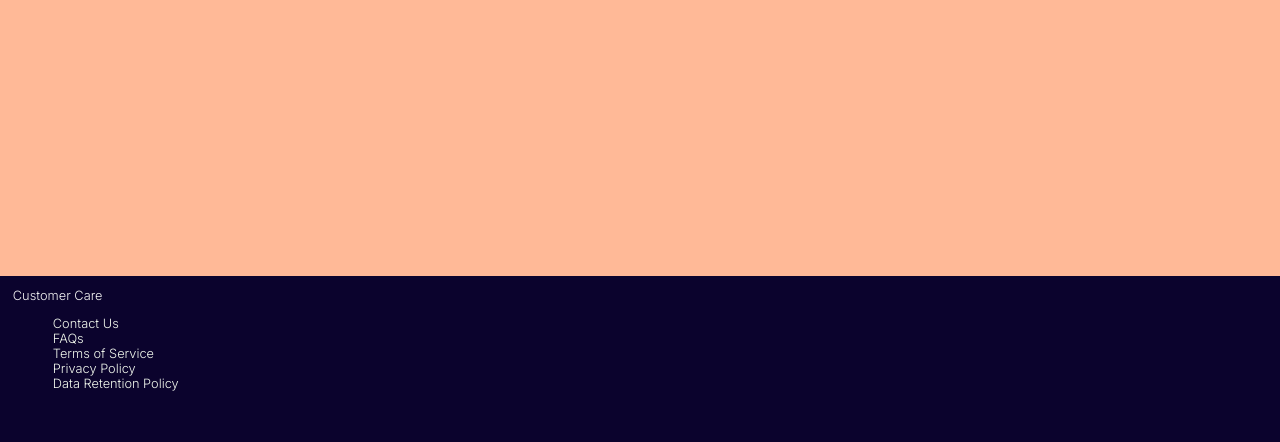
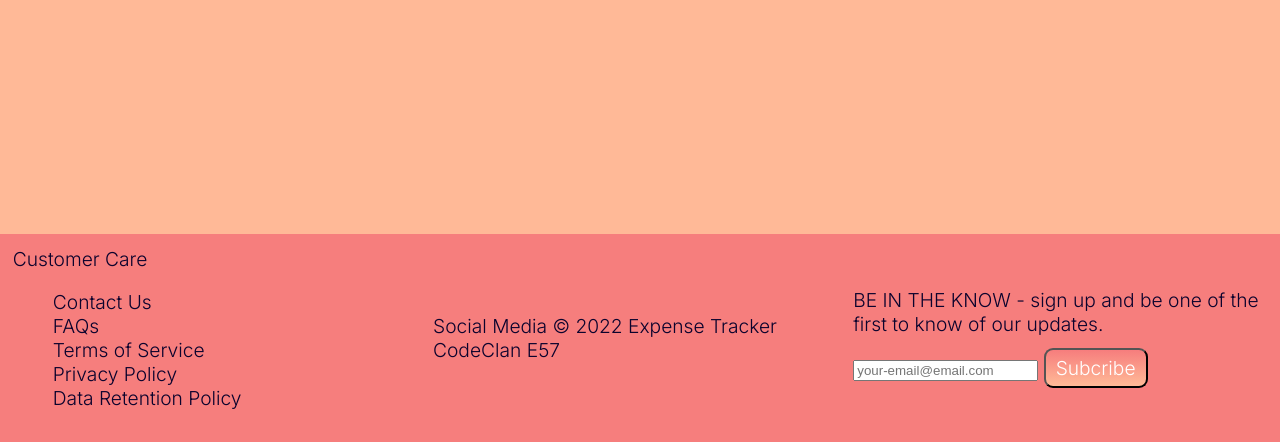
Before and after one commit to sandramolina/pythonic_expense_tracker, a Flask app: page /1/edit in a window 1280 px wide. Shown: the part 358-800 px from the top of the page. Run offline with Flask 2, Linux system fonts and the light colour scheme; data that the repository does not hold is empty; some libraries are stand-ins or nearby versions.

Commit message:
adds more style to footer

```diff
--- a/static/main.css
+++ b/static/main.css
@@ -26,6 +26,7 @@ body {
     background-color: #F67E7D;
     align-items: center;
     font-size: larger;
+    width:100%;
 }
 
 .nav-links {
@@ -147,12 +148,25 @@ color: #ffb997;
 }
 
 .footer-container {
-    background-color: #0b032d;
-    color: #f5f5f5;
-    font-size: 1vw;
+    color: #0b032d;
+    font-size: 1.5vw;
     padding: 1vw;
     position:absolute;
     bottom:0;
-    width:100%;
-    height:11vw;
+    width:98%;
+    display: flex;
+    justify-content: space-between;
+    background-color: #F67E7D;
+    align-items: center;
 }
+
+.middle-footer {
+    width: 33%;
+}
+.right-footer {
+    width: 33%;
+}
+
+.dark-font-color {
+    color: #0b032d;
+}
--- a/templates/base.html
+++ b/templates/base.html
@@ -37,9 +37,9 @@
     {% endblock %}
 
     <footer class="footer-container">
-        <div>
+        <div class="right-footer">
             Customer Care
-            <ul class="nav-links">
+            <ul class="nav-links dark-font-color">
                 <li>Contact Us</li>
                 <li>FAQs</li>
                 <li>Terms of Service</li>
@@ -48,7 +48,13 @@
             </ul>
         </div>
         <div class="middle-footer">
-
+            Social Media
+            © 2022 Expense Tracker CodeClan E57
+        </div>
+        <div class="right-footer">
+            BE IN THE KNOW - sign up and be one of the first to know of our updates.
+            <input type="text" placeholder="your-email@email.com">
+            <button class="btn">Subcribe</button>
         </div>
 
     </footer>
```
